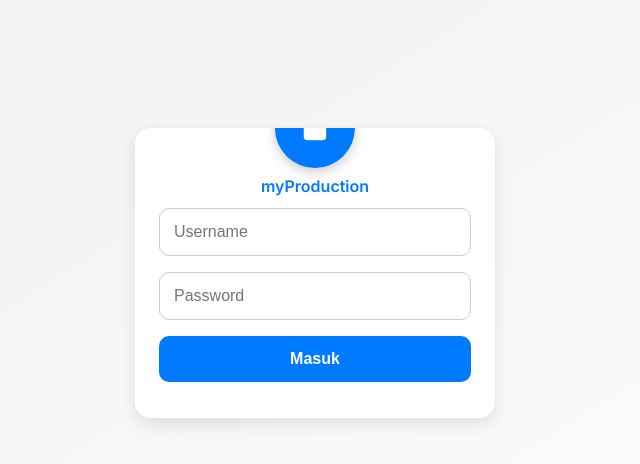
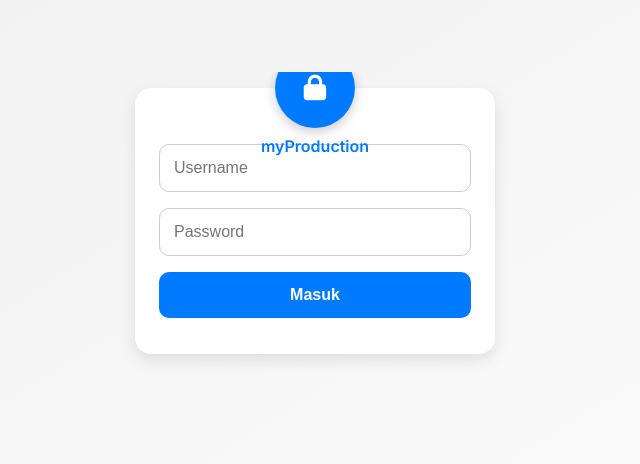
Before and after one commit to fikrisudra/webapp, a plain HTML site: page index.html in a window 1280 px wide. Shown: the whole page, without its empty margins (325-965 px from the left). Drawn offline with Linux system fonts and the light colour scheme.

Commit message:
Add files via upload

```diff
--- a/index.html
+++ b/index.html
@@ -8,15 +8,18 @@
   <link rel="stylesheet" href="https://cdnjs.cloudflare.com/ajax/libs/font-awesome/6.5.0/css/all.min.css" />
   <link rel="stylesheet" href="style.css" />
   <style>
-    .login-card {
+    .branding {
       position: relative;
+      width: 100%;
+      display: flex;
+      justify-content: center;
+      margin-bottom: -40px;
+      z-index: 10;
     }
 
-    .logo-inside {
+    .branding-inner {
       position: absolute;
       top: -40px;
-      left: 50%;
-      transform: translateX(-50%);
       text-align: center;
     }
 
@@ -41,6 +44,11 @@
       color: #007bff;
     }
 
+    .login-card {
+      position: relative;
+      padding-top: 56px;
+    }
+
     @media (prefers-color-scheme: dark) {
       .logo-circle {
         background: #3399ff;
@@ -55,15 +63,17 @@
 </head>
 <body class="login-page">
   <main class="app-content">
-    <div class="card login-card">
-      <div class="logo-inside">
+    <div class="branding">
+      <div class="branding-inner">
         <div class="logo-circle">
           <i class="fas fa-lock"></i>
         </div>
         <div class="logo-text">myProduction</div>
       </div>
+    </div>
 
-      <div class="input-group" style="margin-top: 56px;">
+    <div class="card login-card">
+      <div class="input-group">
         <input type="text" id="username" placeholder="Username" required autocomplete="username" />
       </div>
       <div class="input-group">
```
